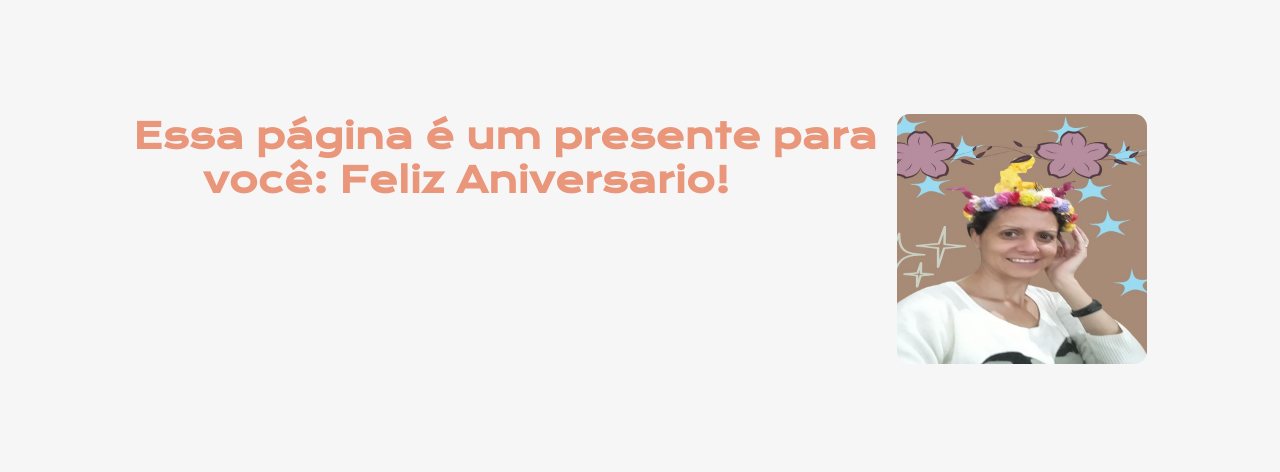
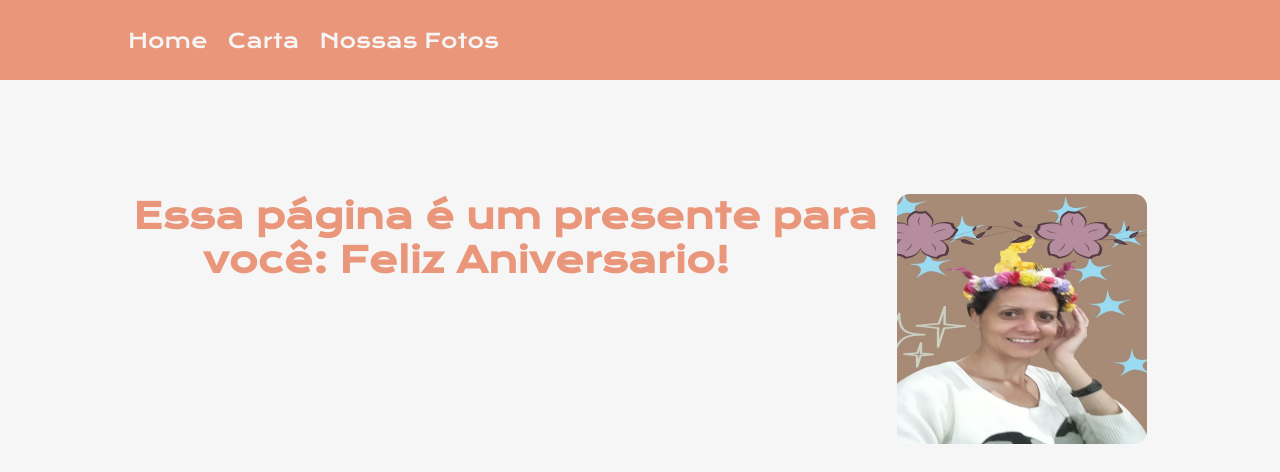
Before and after one commit to Julius-devcoder/Pagina-Presente, a plain HTML site: page index.html in a window 1280 px wide. Shown: the top 472 px of the page. Drawn offline with nearby package versions, Linux system fonts and the light colour scheme.

Commit message:
atualizacao header

```diff
--- a/index.html
+++ b/index.html
@@ -7,7 +7,15 @@
     <title>Pagina-Presente</title>
 </head>
 <body>
-    <head></head>
+    <header>
+        <nav>
+            <ul>
+                <li>Home</li>
+                <li>Carta</li>
+                <li>Nossas Fotos</li>
+            </ul>
+        </nav>
+    </header>
     <main class="container">
         <h1 class="titulo_principal"><strong>Essa página é um presente para <br>&nbsp&nbsp&nbsp&nbsp&nbsp
             você: Feliz Aniversario!</strong></h1>
@@ -48,6 +56,10 @@
           </div>
         </section>
     </div>
-    <footer></footer>
+    <footer class="roda__pe">
+      <span>&nbsp&nbsp&nbsp&nbsp&nbsp&nbspCriado em outubro 2024<br><br>
+        Desenvolvido por Juliano Morais
+      </span>
+    </footer>
 </body>
 </html>
--- a/style.css
+++ b/style.css
@@ -14,11 +14,45 @@
     --fonte-secundaria: 'Montserrat', sans-serif;
 }
 
-body{
+
+body {
     background-color: var(--cor-primaria);
     color: var(--cor-secundaria);
+}
+
+header{
+    background-color: var(--cor-secundaria);
+    height: 80px;
+    display: flex;
+    justify-content: space-around;
+    align-items: center;
+}
+
+nav{
+    width: 80%;
 
 }
+
+ul{
+    display: flex;
+    width: 50%;
+    justify-content: flex-start;
+    gap: 10px 20px;
+}
+
+li{
+    list-style: none;
+    color: var(--cor-primaria);
+    cursor: pointer;
+    font-size: 20px;
+    transition: 1s;
+    font-family: var(--fonte-primaria);
+}
+
+li:hover {
+    color: #d21616a2;
+}
+
 .container{
     margin: 50px;
     padding: 5%;
@@ -115,7 +149,6 @@ body{
     justify-content: space-around;
 }
 
-
 #foto__Grade7{
     width: 250px;
     height: 250px;
@@ -146,3 +179,16 @@ body{
     height: 250px;
     border-radius: 5%;
 }
+
+.roda__pe{
+    background-color: var(--cor-secundaria);
+    color: var(--cor-primaria);
+    font-size: 18px;
+    width:auto;
+    height: 100px;
+    display: flex;
+    align-items: center;
+    justify-content: center;
+
+
+}
```
